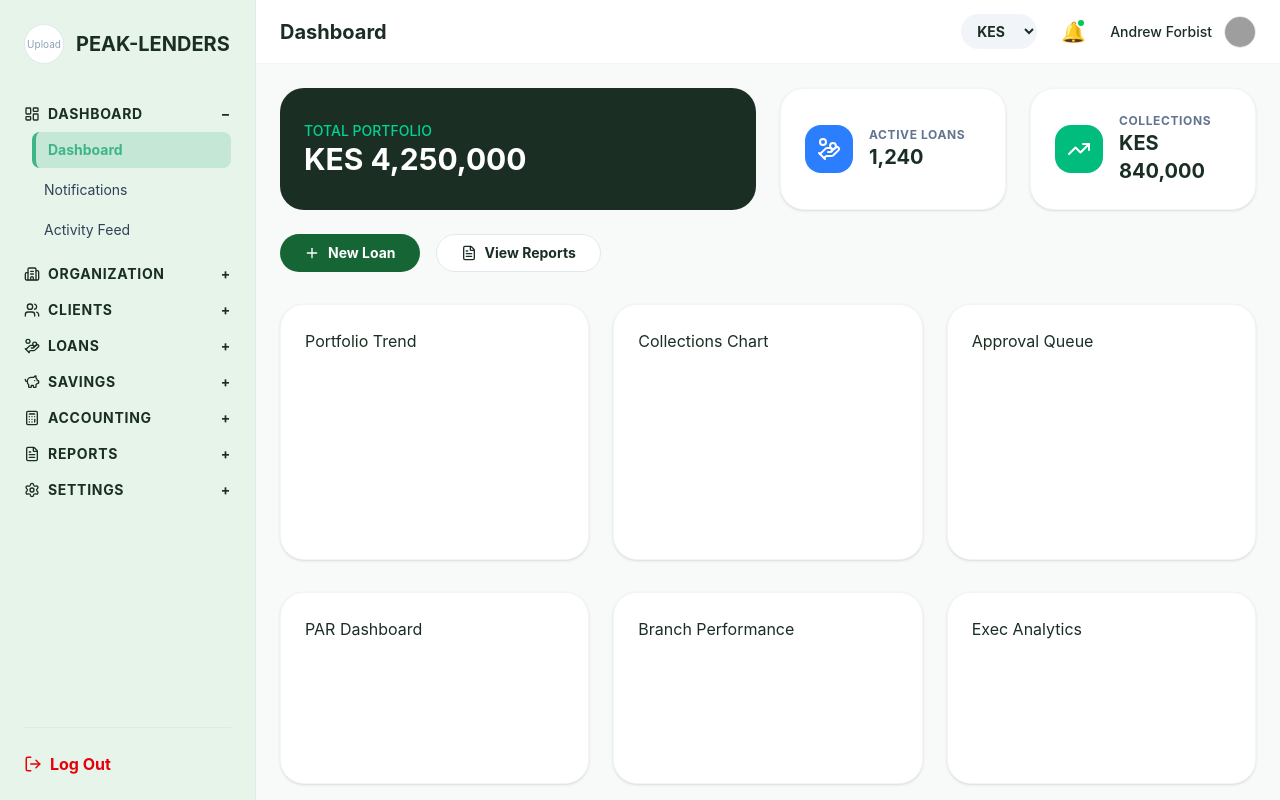
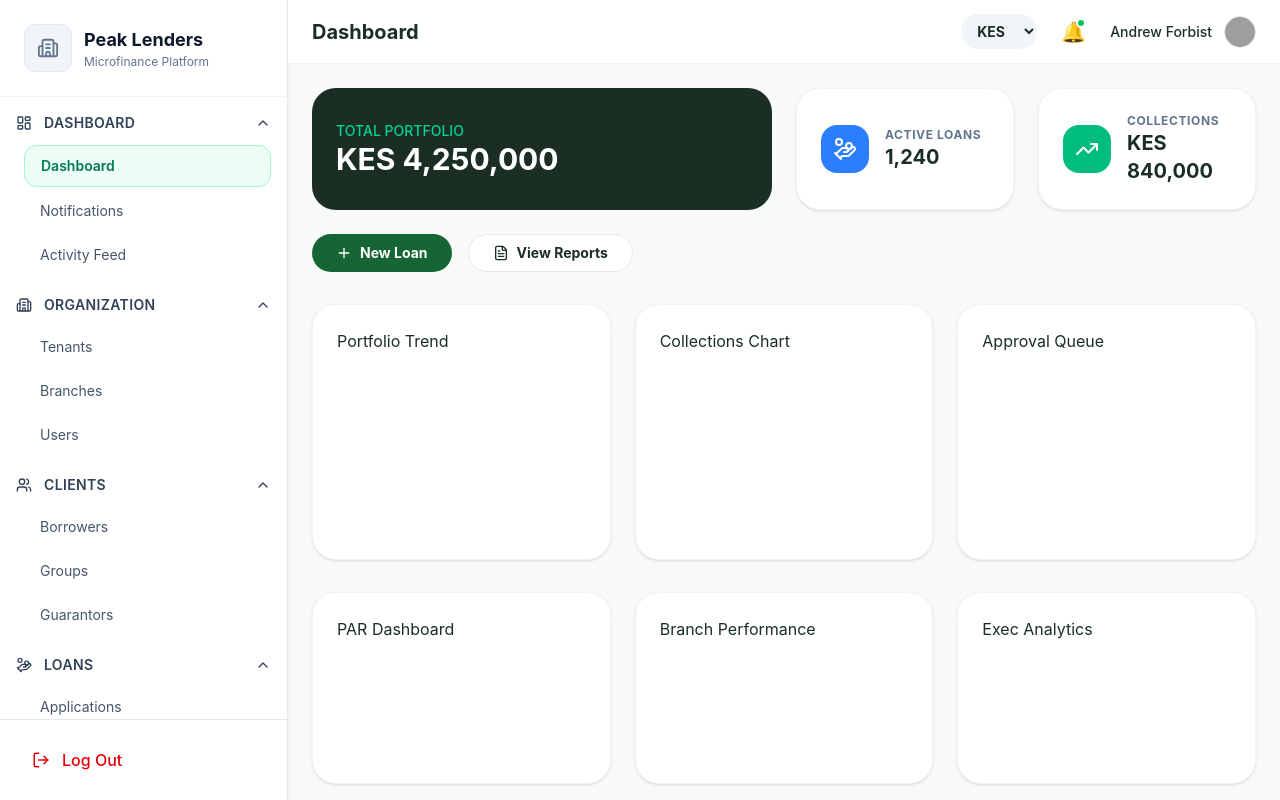
Before and after one commit to hrladye-gif/Peak-Lenders, a React (Vite) app in the folder frontend/: page / in a window 1280 px wide. Built offline with nearby package versions, Linux system fonts and the light colour scheme; grey boxes are pictures that could not be loaded.

Commit message:
Refactor Sidebar component for improved structure

```diff
--- a/frontend/src/components/layout/Sidebar.tsx
+++ b/frontend/src/components/layout/Sidebar.tsx
@@ -1,79 +1,247 @@
-import { useState } from 'react';
-import { Link } from 'react-router-dom';
-import * as Lucide from 'lucide-react';
+import { useState } from "react";
+import { Link, useLocation } from "react-router-dom";
+import * as Lucide from "lucide-react";
 
 export const Sidebar = () => {
-  const [open, setOpen] = useState<Record<string, boolean>>({ Dashboard: true });
-  const [activeItem, setActiveItem] = useState<string>('Dashboard');
+  const location = useLocation();
+
   const [logo, setLogo] = useState<string | null>(null);
 
-  const toggle = (m: string) => setOpen(prev => ({ ...prev, [m]: !prev[m] }));
+  const [open, setOpen] = useState<Record<string, boolean>>({
+    Dashboard: true,
+    Organization: true,
+    Clients: true,
+    Loans: true,
+    Savings: false,
+    Accounting: false,
+    Reports: false,
+    Settings: false,
+  });
 
-  const handleLogoUpload = (e: React.ChangeEvent<HTMLInputElement>) => {
-    if (e.target.files && e.target.files[0]) {
+  const toggle = (menu: string) => {
+    setOpen((prev) => ({
+      ...prev,
+      [menu]: !prev[menu],
+    }));
+  };
+
+  const handleLogoUpload = (
+    e: React.ChangeEvent<HTMLInputElement>
+  ) => {
+    if (e.target.files?.[0]) {
       setLogo(URL.createObjectURL(e.target.files[0]));
     }
   };
 
   const menu = [
-    { title: 'Dashboard', icon: 'LayoutDashboard', items: ['Dashboard', 'Notifications', 'Activity Feed'] },
-    { title: 'Organization', icon: 'Building2', items: ['Tenants', 'Branches', 'Users'] },
-    { title: 'Clients', icon: 'Users', items: ['Borrowers', 'Groups', 'Guarantors'] },
-    { title: 'Loans', icon: 'HandCoins', items: ['Applications', 'Active Loans', 'Repayments', 'Collections', 'Write-Offs'] },
-    { title: 'Savings', icon: 'PiggyBank', items: ['Products', 'Accounts', 'Deposits', 'Withdrawals'] },
-    { title: 'Accounting', icon: 'Calculator', items: ['Chart of Accounts', 'Journal Entries', 'General Ledger', 'Trial Balance', 'Income Statement', 'Balance Sheet'] },
-    { title: 'Reports', icon: 'FileText', items: ['Portfolio Reports', 'Financial Reports', 'Branch Reports'] },
-    { title: 'Settings', icon: 'Settings', items: ['Institution', 'Users & Roles', 'System Settings'] },
+    {
+      title: "Dashboard",
+      icon: "LayoutDashboard",
+      items: ["Dashboard", "Notifications", "Activity Feed"],
+    },
+    {
+      title: "Organization",
+      icon: "Building2",
+      items: ["Tenants", "Branches", "Users"],
+    },
+    {
+      title: "Clients",
+      icon: "Users",
+      items: ["Borrowers", "Groups", "Guarantors"],
+    },
+    {
+      title: "Loans",
+      icon: "HandCoins",
+      items: [
+        "Applications",
+        "Active Loans",
+        "Repayments",
+        "Collections",
+        "Write-Offs",
+      ],
+    },
+    {
+      title: "Savings",
+      icon: "PiggyBank",
+      items: [
+        "Products",
+        "Accounts",
+        "Deposits",
+        "Withdrawals",
+      ],
+    },
+    {
+      title: "Accounting",
+      icon: "Calculator",
+      items: [
+        "Chart of Accounts",
+        "Journal Entries",
+        "General Ledger",
+        "Trial Balance",
+        "Income Statement",
+        "Balance Sheet",
+      ],
+    },
+    {
+      title: "Reports",
+      icon: "FileText",
+      items: [
+        "Portfolio Reports",
+        "Financial Reports",
+        "Branch Reports",
+      ],
+    },
+    {
+      title: "Settings",
+      icon: "Settings",
+      items: [
+        "Institution",
+        "Users & Roles",
+        "System Settings",
+      ],
+    },
   ];
 
   return (
-    <aside className="w-64 bg-[#e6f4ea] p-6 h-screen border-r border-slate-200 flex flex-col justify-between">
-      <div className="overflow-y-auto">
-        <div className="mb-10 flex items-center gap-3">
+    <aside className="w-72 bg-white border-r border-slate-200 h-screen flex flex-col shadow-sm">
+
+      {/* Header */}
+
+      <div className="p-6 border-b border-slate-100">
+
+        <div className="flex items-center gap-3">
+
           <label className="cursor-pointer">
-            <input type="file" className="hidden" accept="image/*" onChange={handleLogoUpload} />
-            <div className="w-10 h-10 bg-white rounded-full border border-slate-200 flex items-center justify-center overflow-hidden">
-              {logo ? <img src={logo} alt="Logo" className="w-full h-full object-cover" /> : <span className="text-[10px] text-slate-400">Upload</span>}
+
+            <input
+              type="file"
+              className="hidden"
+              accept="image/*"
+              onChange={handleLogoUpload}
+            />
+
+            <div className="w-12 h-12 rounded-xl overflow-hidden bg-slate-100 border border-slate-200 flex items-center justify-center">
+
+              {logo ? (
+                <img
+                  src={logo}
+                  alt="Logo"
+                  className="w-full h-full object-cover"
+                />
+              ) : (
+                <Lucide.Building2
+                  size={22}
+                  className="text-slate-500"
+                />
+              )}
+
             </div>
+
           </label>
-          <h1 className="font-bold text-xl text-[#1a2e23]">PEAK-LENDERS</h1>
+
+          <div>
+            <h1 className="font-bold text-lg text-slate-900">
+              Peak Lenders
+            </h1>
+
+            <p className="text-xs text-slate-500">
+              Microfinance Platform
+            </p>
+          </div>
+
         </div>
 
-        <nav className="space-y-4">
-          {menu.map((m) => {
-            const Icon = (Lucide as any)[m.icon];
+      </div>
+
+      {/* Menu */}
+
+      <div className="flex-1 overflow-y-auto p-4">
+
+        <nav className="space-y-5">
+
+          {menu.map((section) => {
+            const Icon = (Lucide as any)[section.icon];
+
             return (
-              <div key={m.title}>
-                <button onClick={() => toggle(m.title)} className="w-full font-bold text-[#1a2e23] flex justify-between items-center text-sm uppercase tracking-wider">
-                  <span className="flex items-center gap-2"><Icon size={16} /> {m.title}</span>
-                  <span>{open[m.title] ? '−' : '+'}</span>
+              <div key={section.title}>
+
+                <button
+                  onClick={() => toggle(section.title)}
+                  className="w-full flex items-center justify-between text-slate-700 hover:text-emerald-700 transition"
+                >
+                  <span className="flex items-center gap-3 font-semibold text-sm uppercase tracking-wide">
+
+                    <Icon size={16} />
+
+                    {section.title}
+
+                  </span>
+
+                  <Lucide.ChevronDown
+                    size={16}
+                    className={`transition-transform duration-300 ${
+                      open[section.title]
+                        ? "rotate-180"
+                        : ""
+                    }`}
+                  />
                 </button>
-                {open[m.title] && (
-                  <ul className="mt-2 space-y-1 ml-2 text-sm text-slate-700">
-                    {m.items.map((i) => {
-                      const path = i === 'Dashboard' ? '/' : `/${i.toLowerCase().replace(/\s+/g, '-')}`;
+
+                {open[section.title] && (
+                  <ul className="mt-3 ml-2 space-y-1">
+
+                    {section.items.map((item) => {
+                      const path =
+                        item === "Dashboard"
+                          ? "/"
+                          : `/${item
+                              .toLowerCase()
+                              .replace(/\s+/g, "-")
+                              .replace(/&/g, "")}`;
+
+                      const active =
+                        location.pathname === path;
+
                       return (
-                        <li key={i} onClick={() => setActiveItem(i)}>
+                        <li key={item}>
+
                           <Link
                             to={path}
-                            className={`block px-3 py-2 rounded-lg transition-colors ${activeItem === i ? 'bg-[#3EB489]/20 text-[#3EB489] font-bold border-l-4 border-[#3EB489]' : 'hover:text-[#166534] hover:font-medium'}`}
+                            className={`flex items-center px-4 py-2.5 rounded-xl text-sm transition-all ${
+                              active
+                                ? "bg-emerald-50 text-emerald-700 font-semibold border border-emerald-200"
+                                : "text-slate-600 hover:bg-slate-100 hover:text-slate-900"
+                            }`}
                           >
-                            {i}
+                            {item}
                           </Link>
+
                         </li>
                       );
                     })}
+
                   </ul>
                 )}
+
               </div>
             );
           })}
+
         </nav>
+
       </div>
 
-      <button className="flex items-center gap-2 text-red-600 font-bold hover:text-red-700 mt-6 pt-6 border-t border-slate-200">
-        <Lucide.LogOut size={18} /> Log Out
-      </button>
+      {/* Footer */}
+
+      <div className="p-4 border-t border-slate-200">
+
+        <button className="w-full flex items-center gap-3 px-4 py-3 rounded-xl text-red-600 hover:bg-red-50 transition font-medium">
+          <Lucide.LogOut size={18} />
+          Log Out
+        </button>
+
+      </div>
+
     </aside>
   );
 };
```
